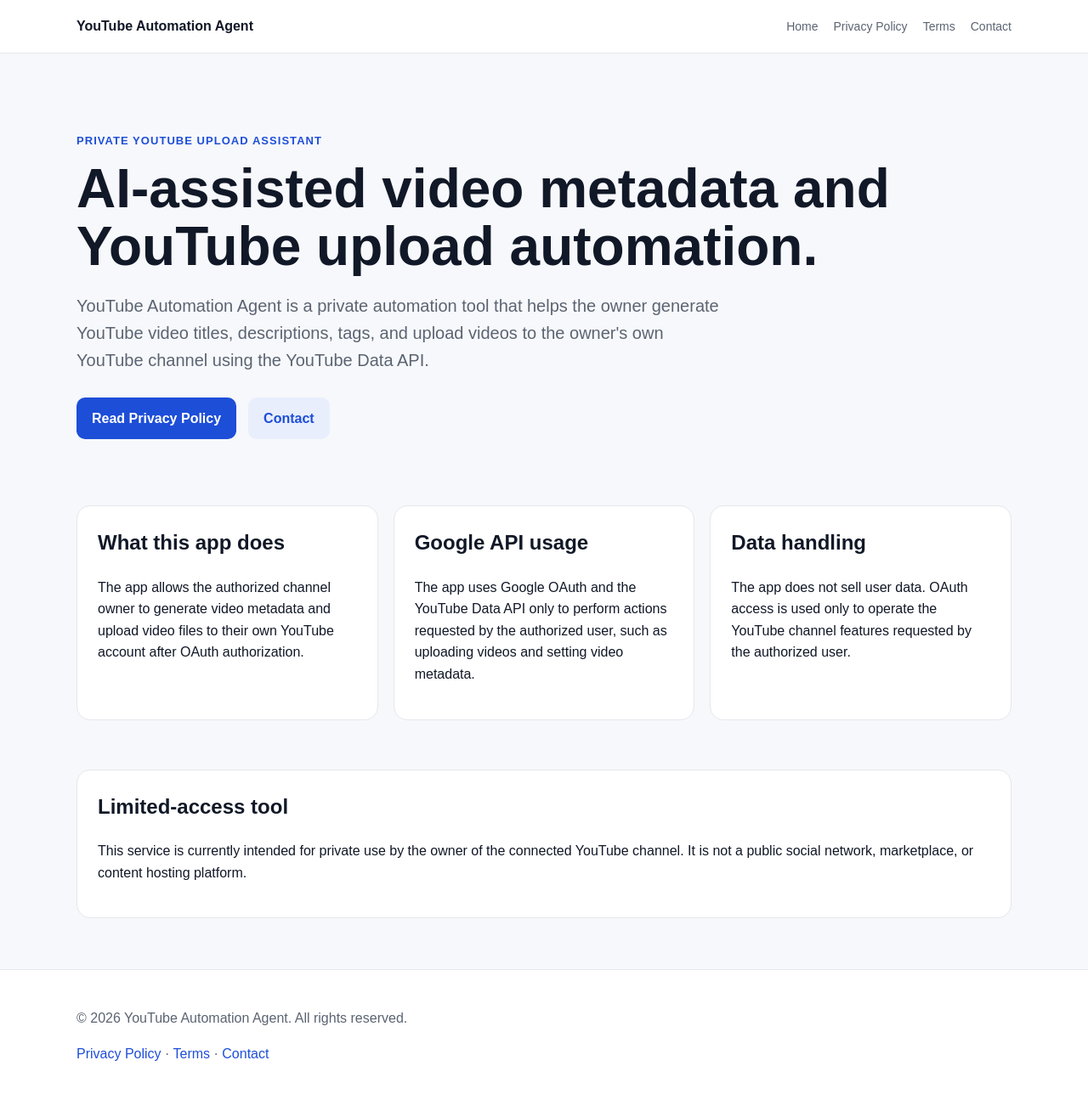
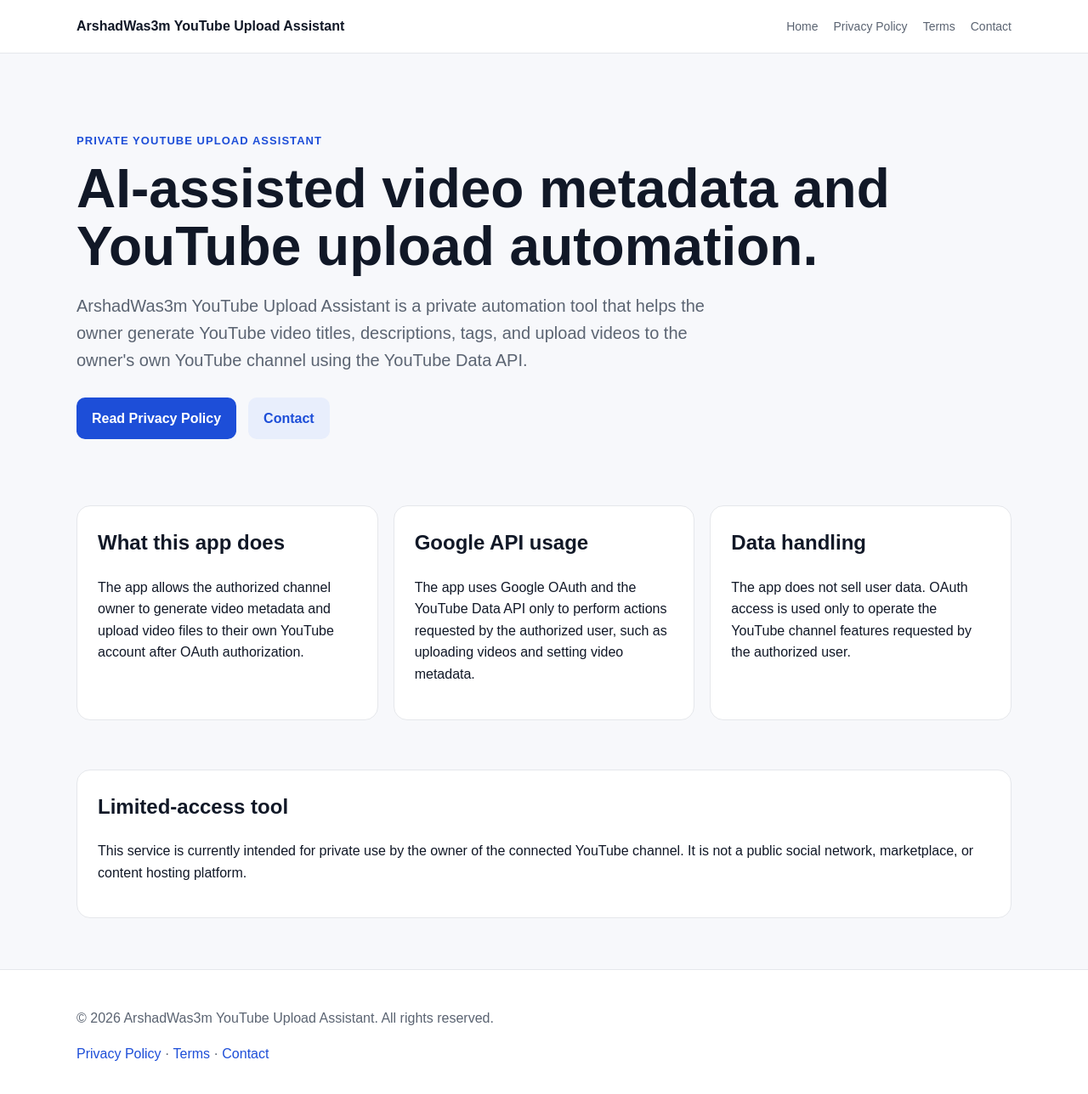
Before and after one commit to arshadwas3m-web/youtube-agent-site, a plain HTML site: page index.html in a window 1280 px wide. Shown: the whole page at 85% size. Drawn offline with Linux system fonts and the light colour scheme.

Commit message:
Update index.html

```diff
--- a/index.html
+++ b/index.html
@@ -3,14 +3,14 @@
 <head>
   <meta charset="UTF-8" />
   <meta name="viewport" content="width=device-width, initial-scale=1.0" />
-  <title>YouTube Automation Agent</title>
+  <title>ArshadWas3m YouTube Upload Assistant</title>
   <meta name="description" content="A private YouTube automation tool that helps the owner generate metadata and upload videos to their own YouTube channel." />
   <link rel="stylesheet" href="style.css" />
 </head>
 <body>
   <header class="site-header">
     <div class="container nav">
-      <a class="brand" href="index.html">YouTube Automation Agent</a>
+      <a class="brand" href="index.html">ArshadWas3m YouTube Upload Assistant</a>
       <nav>
         <a href="index.html">Home</a>
         <a href="privacy-policy.html">Privacy Policy</a>
@@ -26,7 +26,7 @@
         <p class="eyebrow">Private YouTube Upload Assistant</p>
         <h1>AI-assisted video metadata and YouTube upload automation.</h1>
         <p class="lead">
-          YouTube Automation Agent is a private automation tool that helps the owner generate YouTube video titles,
+          ArshadWas3m YouTube Upload Assistant is a private automation tool that helps the owner generate YouTube video titles,
           descriptions, tags, and upload videos to the owner's own YouTube channel using the YouTube Data API.
         </p>
         <div class="actions">
@@ -73,7 +73,7 @@
 
   <footer class="site-footer">
     <div class="container">
-      <p>&copy; 2026 YouTube Automation Agent. All rights reserved.</p>
+      <p>&copy; 2026 ArshadWas3m YouTube Upload Assistant. All rights reserved.</p>
       <p><a href="privacy-policy.html">Privacy Policy</a> · <a href="terms.html">Terms</a> · <a href="contact.html">Contact</a></p>
     </div>
   </footer>
```
